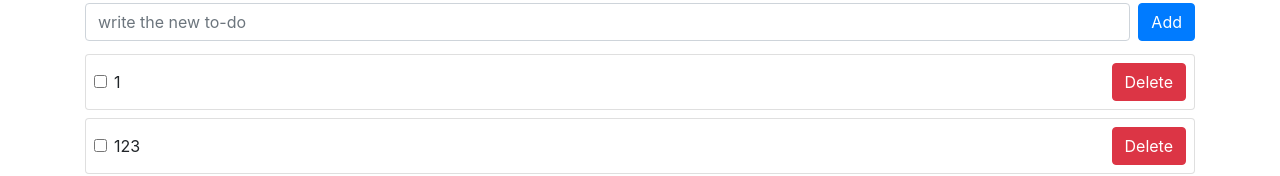
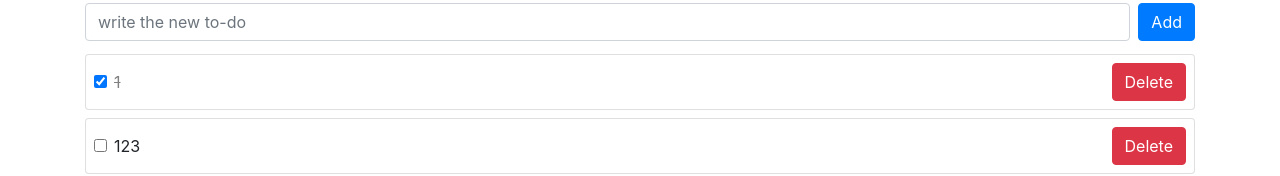
Before and after one commit to hey-ri/vue-todo-list, a Vue app: page / in a window 1280 px wide. Shown: the part 124-300 px from the top of the page. Built offline with nearby package versions, Linux system fonts and the light colour scheme; data requests are answered from the project's data file.

Commit message:
change state of completed with use toggle from the json server

```diff
--- a/db.json
+++ b/db.json
@@ -2,7 +2,7 @@
   "todos": [
     {
       "subject": "1",
-      "completed": false,
+      "completed": true,
       "id": 1
     },
     {
--- a/src/App.vue
+++ b/src/App.vue
@@ -81,12 +81,24 @@ export default {
       }
     };
 
-    const toggleTodo = (index) => {
+    const toggleTodo = async (index) => {
       console.log(index);
 
-      console.log(todoList.value[index]);
-      todoList.value[index].completed = !todoList.value[index].completed;
-      console.log(todoList.value[index]); // 앞뒤로 콘솔을 찍어주면서 트루, 폴스의 값을 확인하기
+      error.value = '';
+      //id를 index로 찾기
+      const id = todoList.value[index].id;
+      try {
+        await axios.patch('http://localhost:3000/todos/' + id, {
+          completed: !todoList.value[index].completed,
+        });
+        //배열 업데이트
+        console.log(todoList.value[index]);
+        todoList.value[index].completed = !todoList.value[index].completed;
+        console.log(todoList.value[index]); // 앞뒤로 콘솔을 찍어주면서 트루, 폴스의 값을 확인하기
+      } catch (err) {
+        console.log(err);
+        error.value = 'Something went wrong from completed';
+      }
     };
 
     const searchText = ref('');
--- a/src/components/TodoList.vue
+++ b/src/components/TodoList.vue
@@ -3,7 +3,7 @@
     <div class="card-body p-2 d-flex align-items-center">
       <div class="form-check flex-grow-1">
         <label class="form-check-label" :class="{ todo: todo.completed }">
-          <input class="form-check-input" type="checkbox" :value="todo.completed" @change="toggleTodo(index)" />
+          <input class="form-check-input" type="checkbox" :checked="todo.completed" @change="toggleTodo(index)" />
           {{ todo.subject }}
         </label>
       </div>
```
